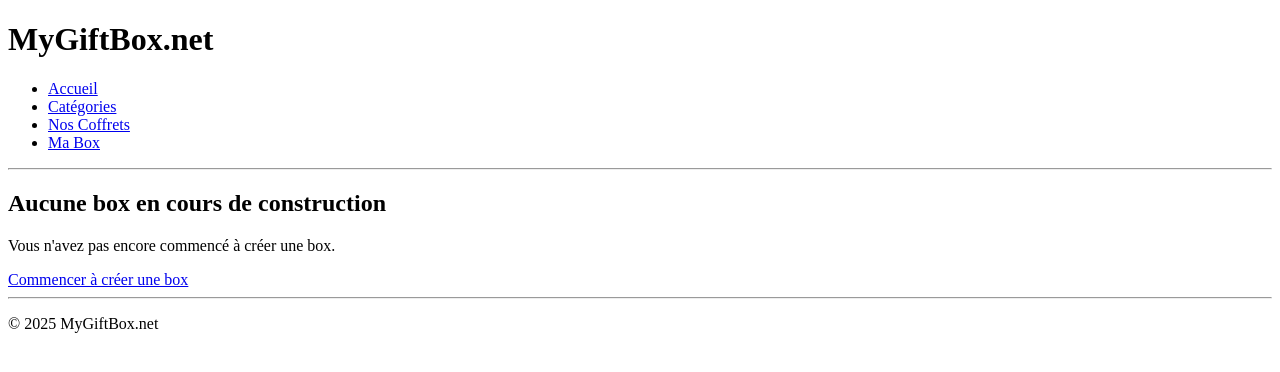
After one commit to AudinotNoah/BUT4mygiftbox, a PHP site: template src/webui/views/box_empty.html.twig in a window 1280 px wide. The commit adds this page. Shown: the top 372 px of the page. Run offline with PHP 8.4, Linux system fonts and the light colour scheme; the template is opened without the code that fills it, so the values that code supplies are empty; some libraries are stand-ins or nearby versions.

Commit message:
td6 fonctionnalité 10 : affichage de la box et construction de la liste de prestation et nav vers le catalogue si créée

```diff
--- a/src/conf/routes.php
+++ b/src/conf/routes.php
@@ -11,6 +11,7 @@ use gift\webui\actions\HomeAction;
 use gift\webui\actions\GetCoffretTypesByThemeAction;
 use gift\webui\actions\GetCoffretTypeDetailsAction;
 use gift\webui\actions\ViewBoxByTokenAction;
+use gift\webui\actions\ViewCurrentBoxAction;
 
 return function (App $app): App {
 
@@ -41,5 +42,8 @@ return function (App $app): App {
     $app->get('/box/view/token={token}', ViewBoxByTokenAction::class)
         ->setName('view_box_by_token');
 
+    $app->get('/box/current', ViewCurrentBoxAction::class)
+        ->setName('view_current_box');
+
     return $app;
 };
--- /dev/null
+++ b/src/webui/views/box_empty.html.twig
@@ -0,0 +1,10 @@
+{# filepath: c:\xampp\htdocs\BUT4mygiftbox\src\webui\views\box_empty.html.twig #}
+{% extends "layout.html.twig" %}
+
+{% block title %}Aucune Box{% endblock %}
+
+{% block content %}
+    <h2>Aucune box en cours de construction</h2>
+    <p>Vous n'avez pas encore commencé à créer une box.</p>
+    <a href="{{ url_for('liste_categories') }}">Commencer à créer une box</a>
+{% endblock %}
--- a/src/webui/views/layout.html.twig
+++ b/src/webui/views/layout.html.twig
@@ -14,6 +14,7 @@
             <li><a href="{{ url_for('home') }}">Accueil</a></li>
             <li><a href="{{ url_for('liste_categories') }}">Catégories</a></li>
             <li><a href="{{ url_for('liste_coffrets_par_theme') }}">Nos Coffrets</a></li>
+            <li><a href="{{ url_for('view_current_box') }}">Ma Box</a></li>
     </nav>
 
     <hr>
--- a/src/webui/views/view_box.html.twig
+++ b/src/webui/views/view_box.html.twig
@@ -39,5 +39,9 @@
         <h3>Montant total de la box : {{ box.montant }} €</h3>
     {% endif %}
 
+    <p style="margin-top: 30px;">
+        <a href="{{ url_for('liste_categories') }}">Retourner au catalogue</a> {# Lien ajouté ici #}
+    </p>
+
     <p style="margin-top: 30px;"><a href="{{ url_for('home') }}">Retour à l'accueil</a></p>
 {% endblock %}
```
Also changed, not shown: src/application_core/application/usecases/BoxService.php (+24 -0 lines), src/webui/actions/ViewCurrentBoxAction.php (added, +65 -0 lines), public/.htaccess, 1 other file.
